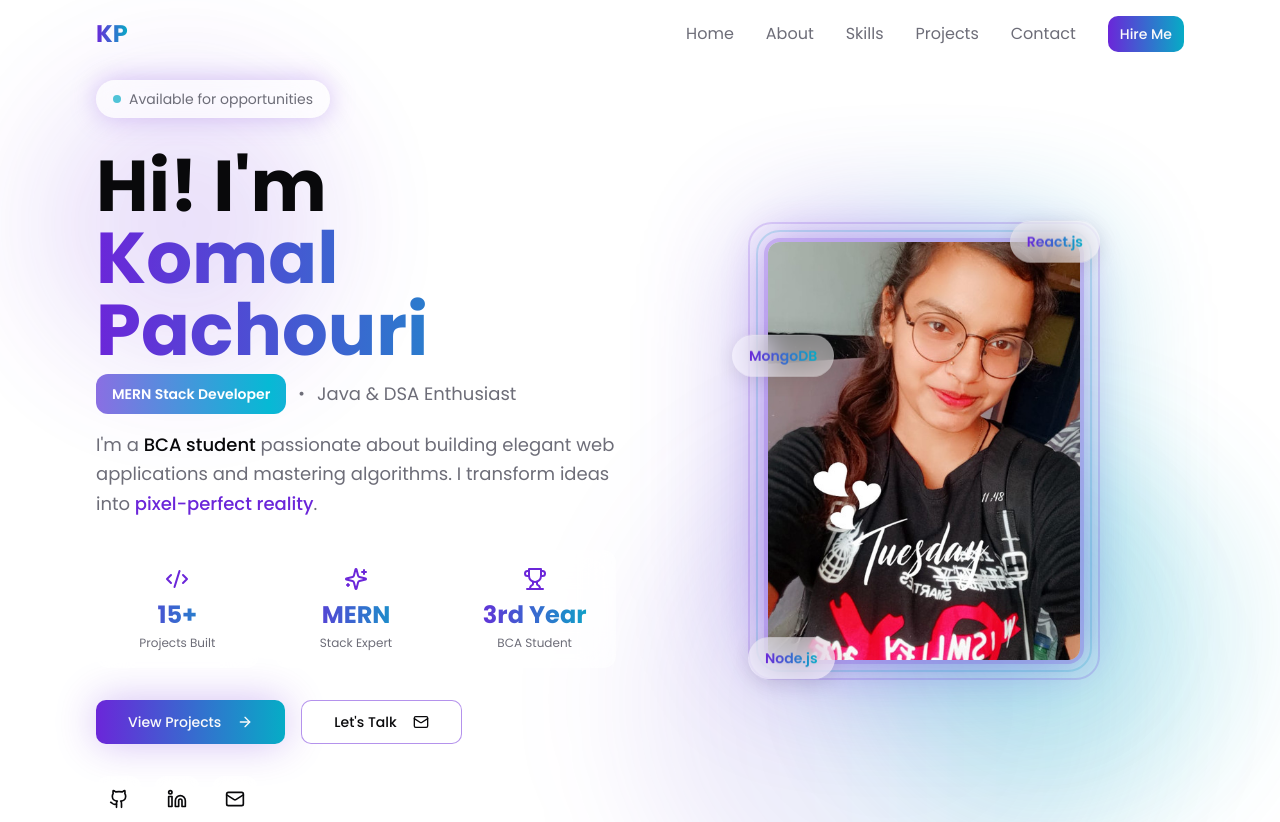
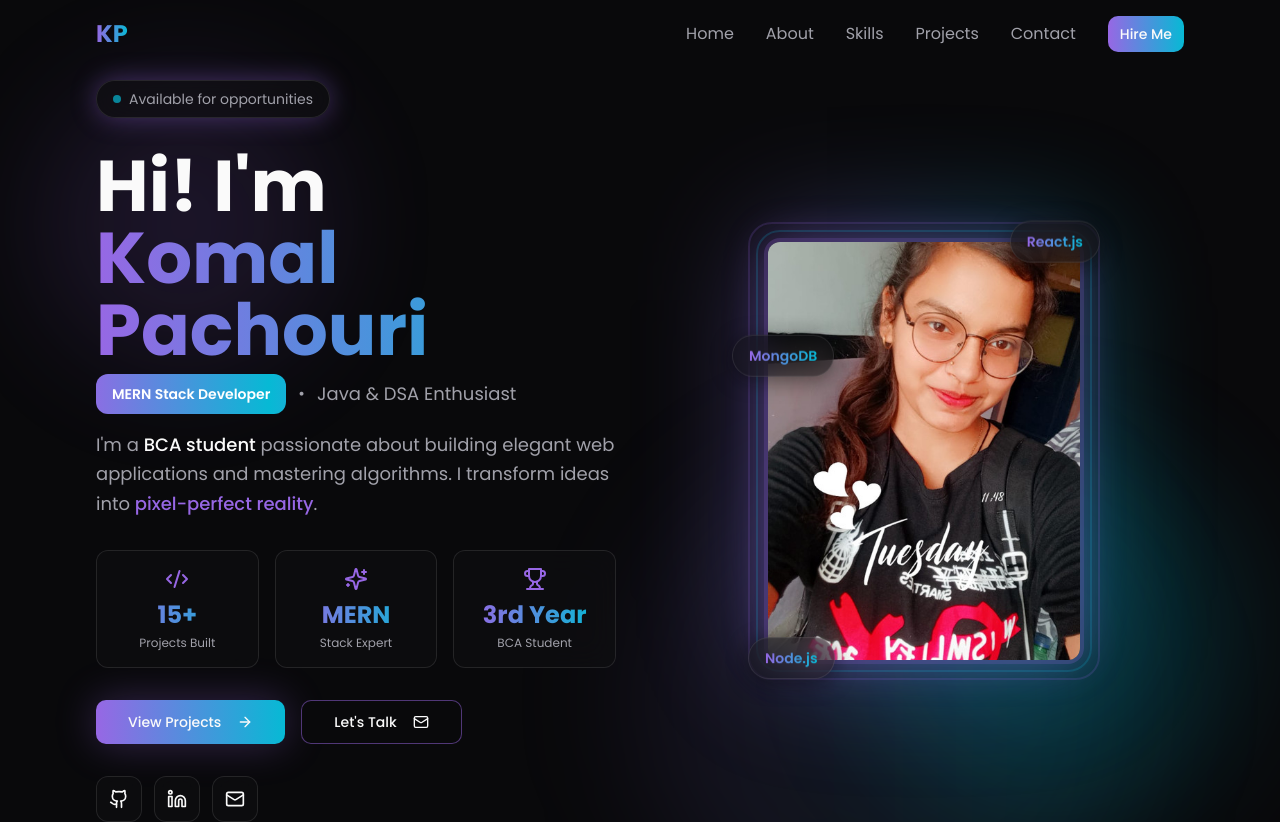
Before and after one commit to komal-Pachouri/komalpachouri-portfolio, a React (Vite) app: page / in a window 1280 px wide. Shown: the top 822 px of the page. Built offline with nearby package versions, Linux system fonts and the light colour scheme; the HTML template or start-up script is replaced by a standard one.

Commit message:
Refactor: Apply dark theme to light mode

```diff
--- a/src/index.css
+++ b/src/index.css
@@ -8,41 +8,41 @@ All colors MUST be HSL.
 
 @layer base {
   :root {
-    --background: 0 0% 100%;
-    --foreground: 240 10% 3.9%;
+    --background: 240 10% 3.9%;
+    --foreground: 0 0% 98%;
 
-    --card: 0 0% 100%;
-    --card-foreground: 240 10% 3.9%;
+    --card: 240 8% 7%;
+    --card-foreground: 0 0% 98%;
 
-    --popover: 0 0% 100%;
-    --popover-foreground: 240 10% 3.9%;
+    --popover: 240 8% 7%;
+    --popover-foreground: 0 0% 98%;
 
-    --primary: 263 70% 50%;
+    --primary: 263 70% 65%;
     --primary-foreground: 0 0% 98%;
 
-    --secondary: 188 94% 40%;
+    --secondary: 188 94% 43%;
     --secondary-foreground: 0 0% 98%;
 
-    --muted: 240 5% 96%;
-    --muted-foreground: 240 5% 45%;
+    --muted: 240 5% 15%;
+    --muted-foreground: 240 5% 65%;
 
-    --accent: 263 70% 50%;
+    --accent: 263 70% 65%;
     --accent-foreground: 0 0% 98%;
 
     --destructive: 0 84.2% 60.2%;
     --destructive-foreground: 0 0% 98%;
 
-    --border: 240 5% 90%;
-    --input: 240 5% 90%;
-    --ring: 263 70% 50%;
+    --border: 240 5% 15%;
+    --input: 240 5% 15%;
+    --ring: 263 70% 65%;
 
     --radius: 0.75rem;
 
-    --gradient-primary: linear-gradient(135deg, hsl(263 70% 50%), hsl(188 94% 40%));
-    --gradient-card: linear-gradient(135deg, hsl(0 0% 98%), hsl(0 0% 96%));
+    --gradient-primary: linear-gradient(135deg, hsl(263 70% 65%), hsl(188 94% 43%));
+    --gradient-card: linear-gradient(135deg, hsl(240 8% 7% / 0.8), hsl(240 8% 9% / 0.8));
 
-    --shadow-glow: 0 0 40px hsl(263 70% 50% / 0.3);
-    --shadow-card: 0 4px 20px hsl(240 10% 3% / 0.1);
+    --shadow-glow: 0 0 40px hsl(263 70% 65% / 0.3);
+    --shadow-card: 0 4px 20px hsl(240 10% 3% / 0.5);
   }
 
   .dark {
```
